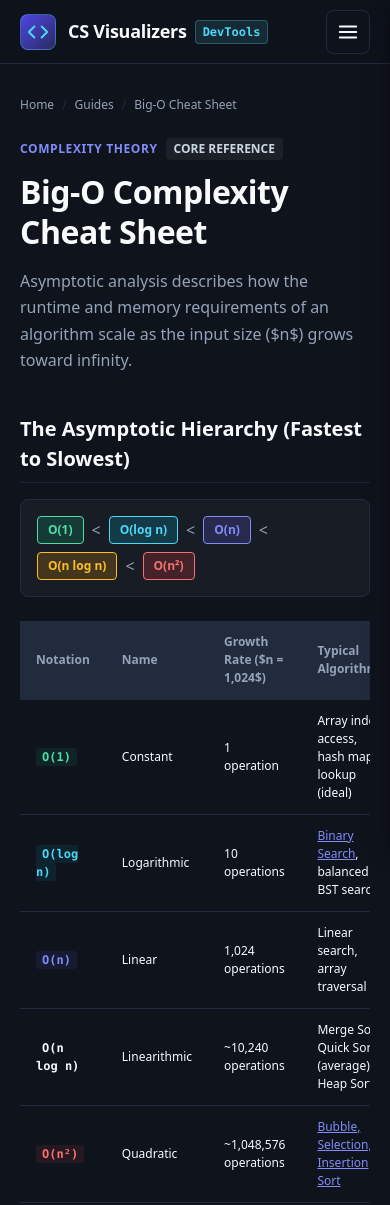
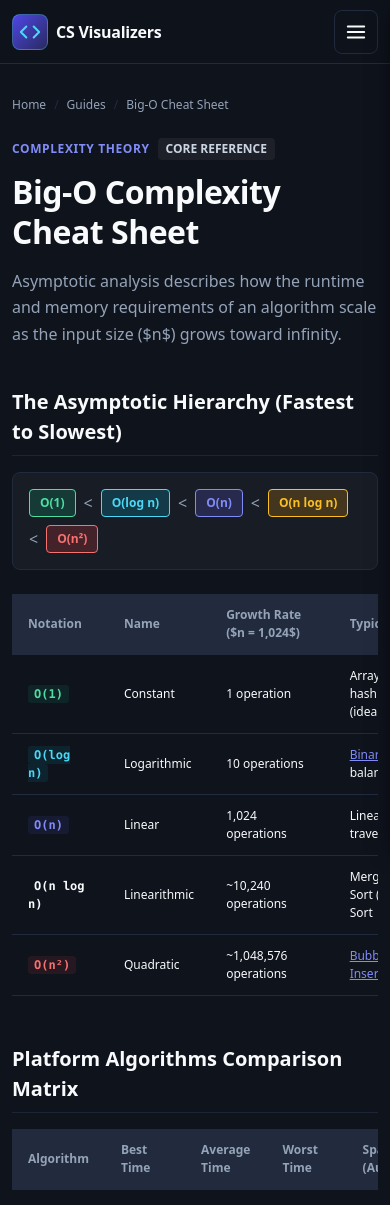
Before and after one commit to smitbarot106-lang/cs-visualizers-platform, an Astro site: page /guides/big-o-cheat-sheet in a window 390 px wide. Shown: the top 1205 px of the page. Built offline with nearby package versions, Linux system fonts and the light colour scheme; Astro itself is replaced by a stand-in of ours.

Commit message:
fix(responsive): eliminate 320px mobile viewport horizontal overflow

```diff
--- a/src/components/shell/Footer.astro
+++ b/src/components/shell/Footer.astro
@@ -81,11 +81,18 @@
   .footer-container {
     width: 100%;
     max-width: var(--container-max);
+    min-width: 0;
     margin: 0 auto;
     padding: 0 var(--gutter);
     display: flex;
     flex-direction: column;
     gap: var(--space-8);
+  }
+
+  @media (max-width: 480px) {
+    .footer-container {
+      padding: 0 var(--space-3);
+    }
   }
 
   .footer-grid {
@@ -150,6 +157,9 @@
     font-size: var(--text-xs);
     color: var(--color-emerald-400);
     margin-top: var(--space-2);
+    max-width: 100%;
+    flex-wrap: wrap;
+    line-height: var(--leading-normal);
   }
 
   .footer-nav-col {
--- a/src/components/shell/HeaderNav.astro
+++ b/src/components/shell/HeaderNav.astro
@@ -130,11 +130,15 @@ const NAV_LINKS = [
     height: 64px;
     display: flex;
     align-items: center;
+    width: 100%;
+    max-width: 100%;
+    min-width: 0;
   }
 
   .header-container {
     width: 100%;
     max-width: var(--container-max);
+    min-width: 0;
     margin: 0 auto;
     padding: 0 var(--gutter);
     display: flex;
@@ -149,6 +153,8 @@ const NAV_LINKS = [
     gap: var(--space-3);
     text-decoration: none;
     color: var(--color-text);
+    min-width: 0;
+    flex-shrink: 1;
   }
 
   .brand-icon {
@@ -168,6 +174,7 @@ const NAV_LINKS = [
     display: flex;
     align-items: center;
     gap: var(--space-2);
+    min-width: 0;
   }
 
   .brand-name {
@@ -188,6 +195,22 @@ const NAV_LINKS = [
     color: var(--color-cyan-400);
     border-radius: var(--radius-sm);
     border: 1px solid rgba(76, 215, 246, 0.3);
+  }
+
+  @media (max-width: 480px) {
+    .header-container {
+      padding: 0 var(--space-3);
+      gap: var(--space-2);
+    }
+    .brand-link {
+      gap: var(--space-2);
+    }
+    .brand-badge {
+      display: none;
+    }
+    .brand-name {
+      font-size: var(--text-base);
+    }
   }
 
   .desktop-nav {
--- a/src/layouts/BaseLayout.astro
+++ b/src/layouts/BaseLayout.astro
@@ -91,6 +91,7 @@ const pageTitle = title
     -webkit-font-smoothing: antialiased;
     -moz-osx-font-smoothing: grayscale;
     text-rendering: optimizeLegibility;
+    overflow-wrap: break-word;
   }
 
   body {
@@ -113,6 +114,8 @@ const pageTitle = title
     min-height: 100vh;
     min-height: 100dvh;
     width: 100%;
+    max-width: 100%;
+    min-width: 0;
     position: relative;
     transition: opacity var(--transition-normal);
   }
@@ -120,6 +123,8 @@ const pageTitle = title
   #main-content {
     flex: 1 0 auto;
     width: 100%;
+    max-width: 100%;
+    min-width: 0;
     outline: none;
   }
 
@@ -144,9 +149,26 @@ const pageTitle = title
   .container {
     width: 100%;
     max-width: var(--container-max);
+    min-width: 0;
     margin-left: auto;
     margin-right: auto;
     padding-left: var(--gutter);
     padding-right: var(--gutter);
   }
+
+  @media (max-width: 480px) {
+    .container {
+      padding-left: var(--space-3);
+      padding-right: var(--space-3);
+    }
+  }
+
+  /* Global Table Scroll Wrapper Confinement */
+  .table-scroll-wrapper {
+    width: 100%;
+    max-width: 100%;
+    min-width: 0;
+    overflow-x: auto;
+    -webkit-overflow-scrolling: touch;
+  }
 </style>
--- a/src/pages/guides/big-o-cheat-sheet/index.astro
+++ b/src/pages/guides/big-o-cheat-sheet/index.astro
@@ -207,6 +207,8 @@ import BaseLayout from '../../../layouts/BaseLayout.astro';
     padding-top: var(--space-8);
     padding-bottom: var(--space-16);
     max-width: var(--reading-max);
+    width: 100%;
+    min-width: 0;
   }
 
   .breadcrumb-nav { margin-bottom: var(--space-6); }
@@ -262,6 +264,9 @@ import BaseLayout from '../../../layouts/BaseLayout.astro';
 
   .guide-section {
     margin-bottom: var(--space-12);
+    width: 100%;
+    max-width: 100%;
+    min-width: 0;
   }
   .section-title {
     font-size: var(--text-xl);
@@ -282,6 +287,8 @@ import BaseLayout from '../../../layouts/BaseLayout.astro';
     border-radius: var(--radius-md);
     padding: var(--space-4);
     margin-bottom: var(--space-6);
+    min-width: 0;
+    max-width: 100%;
   }
   .h-pill {
     padding: 4px 10px;
@@ -299,9 +306,14 @@ import BaseLayout from '../../../layouts/BaseLayout.astro';
   .table-scroll-wrapper {
     overflow-x: auto;
     margin-bottom: var(--space-6);
+    width: 100%;
+    max-width: 100%;
+    min-width: 0;
+    -webkit-overflow-scrolling: touch;
   }
   .data-table {
     width: 100%;
+    min-width: 480px;
     border-collapse: collapse;
     font-size: var(--text-xs);
     text-align: left;
--- a/src/pages/tools/number-base-converter/index.astro
+++ b/src/pages/tools/number-base-converter/index.astro
@@ -662,12 +662,22 @@ import BaseLayout from '../../../layouts/BaseLayout.astro';
     padding: var(--space-3) var(--space-4);
     border-radius: var(--radius-md);
     margin-bottom: var(--space-6);
+    min-width: 0;
+    max-width: 100%;
+  }
+  @media (max-width: 480px) {
+    .toolbar-section {
+      padding: var(--space-3);
+      gap: var(--space-3);
+    }
   }
   .presets-group {
     display: flex;
     flex-wrap: wrap;
     align-items: center;
     gap: var(--space-2);
+    min-width: 0;
+    max-width: 100%;
   }
   .toolbar-label {
     font-size: var(--text-xs);
@@ -844,6 +854,13 @@ import BaseLayout from '../../../layouts/BaseLayout.astro';
     border-radius: var(--radius-lg);
     padding: var(--space-6);
     margin-bottom: var(--space-12);
+    min-width: 0;
+    max-width: 100%;
+  }
+  @media (max-width: 480px) {
+    .explanation-section {
+      padding: var(--space-4);
+    }
   }
   .explanation-header {
     display: flex;
@@ -854,6 +871,12 @@ import BaseLayout from '../../../layouts/BaseLayout.astro';
     margin-bottom: var(--space-6);
     padding-bottom: var(--space-4);
     border-bottom: 1px solid var(--color-border);
+    min-width: 0;
+    max-width: 100%;
+  }
+  .explanation-title-group {
+    min-width: 0;
+    max-width: 100%;
   }
   .edu-pill {
     font-size: var(--text-xs);
@@ -871,11 +894,14 @@ import BaseLayout from '../../../layouts/BaseLayout.astro';
     display: flex;
     align-items: center;
     gap: var(--space-2);
+    min-width: 0;
+    max-width: 100%;
   }
   .selector-label {
     font-size: var(--text-xs);
     font-weight: 600;
     color: var(--color-text-muted);
+    white-space: nowrap;
   }
   .mode-select {
     font-family: inherit;
@@ -888,6 +914,25 @@ import BaseLayout from '../../../layouts/BaseLayout.astro';
     padding: 6px 12px;
     min-height: 36px;
     cursor: pointer;
+    max-width: 100%;
+  }
+  @media (max-width: 640px) {
+    .explanation-header {
+      flex-direction: column;
+      align-items: flex-start;
+      gap: var(--space-3);
+    }
+    .explanation-selector {
+      flex-direction: column;
+      align-items: flex-start;
+      width: 100%;
+    }
+    .mode-select {
+      width: 100%;
+    }
+    .selector-label {
+      white-space: normal;
+    }
   }
 
   .division-instruction, .positional-instruction {
@@ -898,8 +943,12 @@ import BaseLayout from '../../../layouts/BaseLayout.astro';
   }
 
   .table-scroll-wrapper {
+    width: 100%;
+    max-width: 100%;
+    min-width: 0;
     overflow-x: auto;
     margin-bottom: var(--space-6);
+    -webkit-overflow-scrolling: touch;
   }
   .math-table {
     width: 100%;
```
